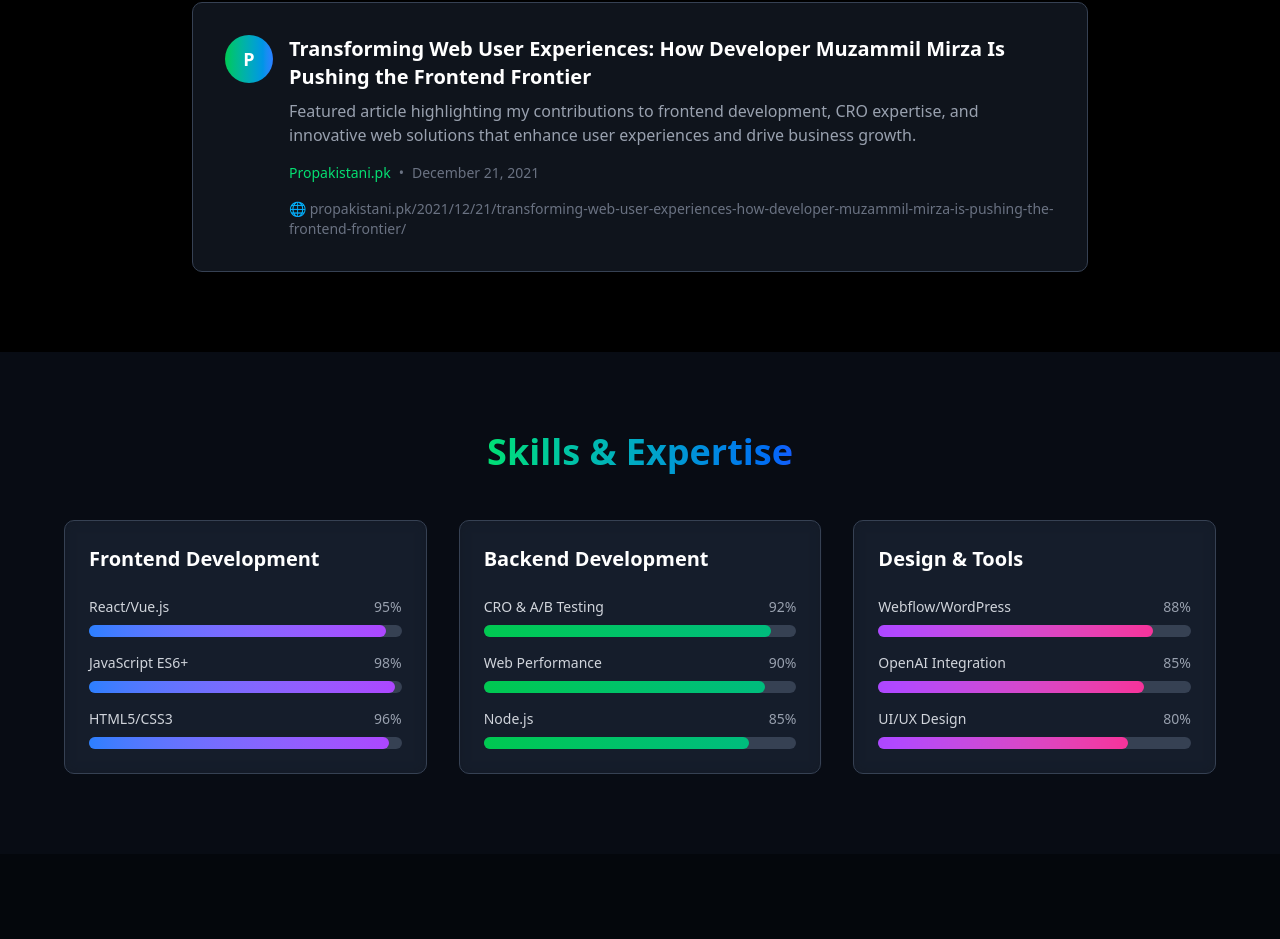
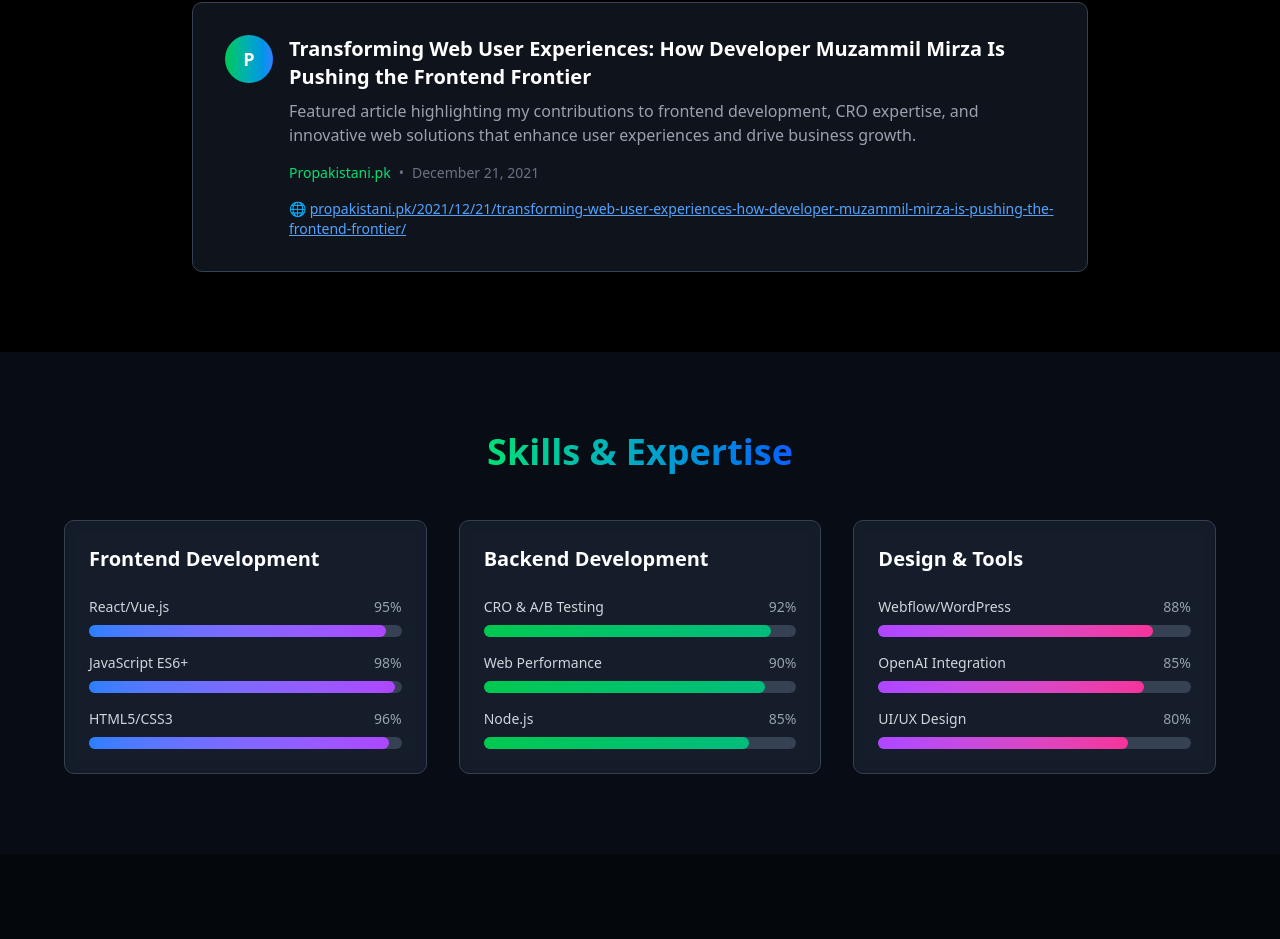
Before and after one commit to maverik90/muzammilmirzaresume, a Next.js app: page / in a window 1280 px wide. Shown: the part 2174-3113 px from the top of the page. Built offline with nearby package versions, Linux system fonts and the light colour scheme.

Commit message:
Make publication link clickable

```diff
--- a/src/app/page.tsx
+++ b/src/app/page.tsx
@@ -428,7 +428,7 @@ export default function Home() {
                     <span>December 21, 2021</span>
                   </div>
                   <div className="text-sm text-gray-500">
-                    <p>🌐 propakistani.pk/2021/12/21/transforming-web-user-experiences-how-developer-muzammil-mirza-is-pushing-the-frontend-frontier/</p>
+                    <p>🌐 <a href="https://propakistani.pk/2021/12/21/transforming-web-user-experiences-how-developer-muzammil-mirza-is-pushing-the-frontend-frontier/" target="_blank" rel="noopener noreferrer" className="text-blue-400 hover:text-blue-300 underline">propakistani.pk/2021/12/21/transforming-web-user-experiences-how-developer-muzammil-mirza-is-pushing-the-frontend-frontier/</a></p>
                   </div>
                 </div>
               </div>
```
